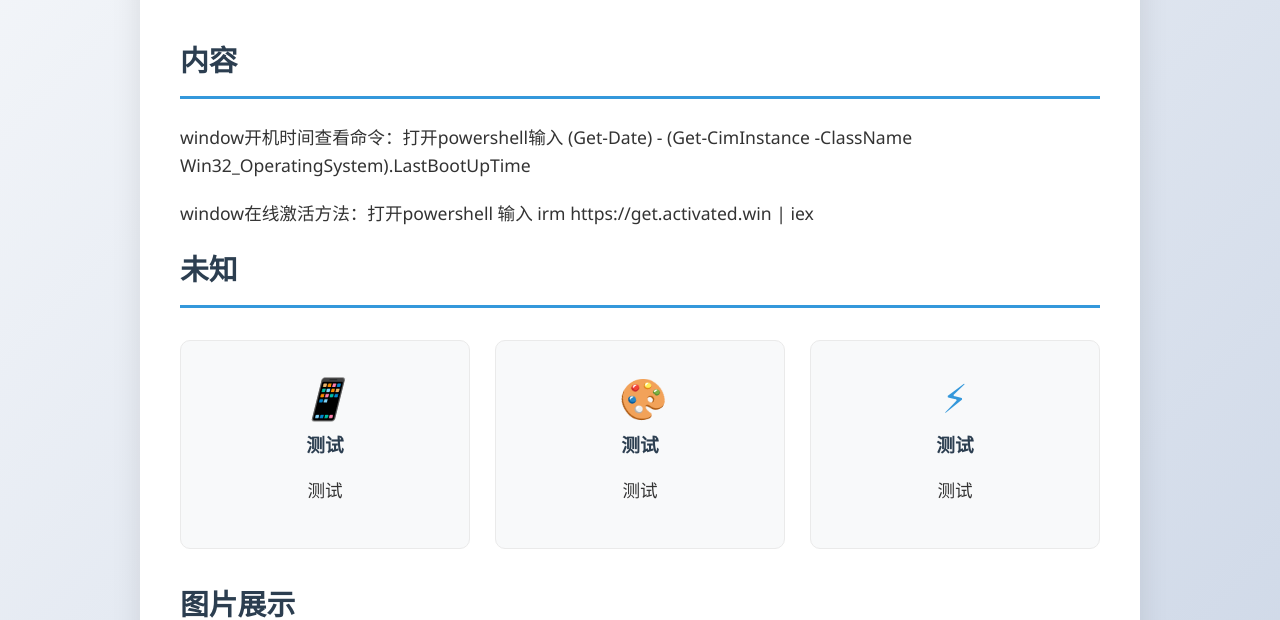
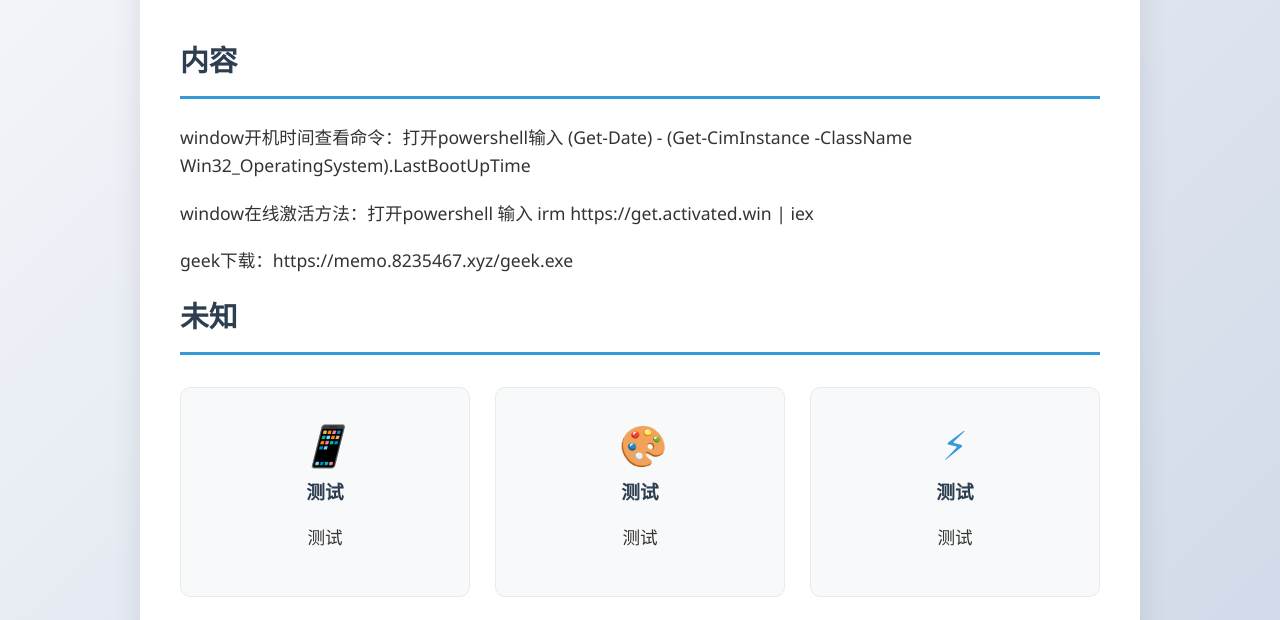
Before and after one commit to Lincorn/memo, a plain HTML site: page index.html in a window 1280 px wide. Shown: the part 197-817 px from the top of the page. Drawn offline with Linux system fonts and the light colour scheme.

Commit message:
Update index.html

```diff
--- a/index.html
+++ b/index.html
@@ -186,6 +186,7 @@
             <h2 class="section-title">内容</h2>
             <p>window开机时间查看命令：打开powershell输入 (Get-Date) - (Get-CimInstance -ClassName Win32_OperatingSystem).LastBootUpTime</p>
             <p>window在线激活方法：打开powershell 输入 irm https://get.activated.win | iex</p>
+            <p>geek下载：https://memo.8235467.xyz/geek.exe</p>
 
             <h2 class="section-title">未知</h2>
             <div class="features">
```
